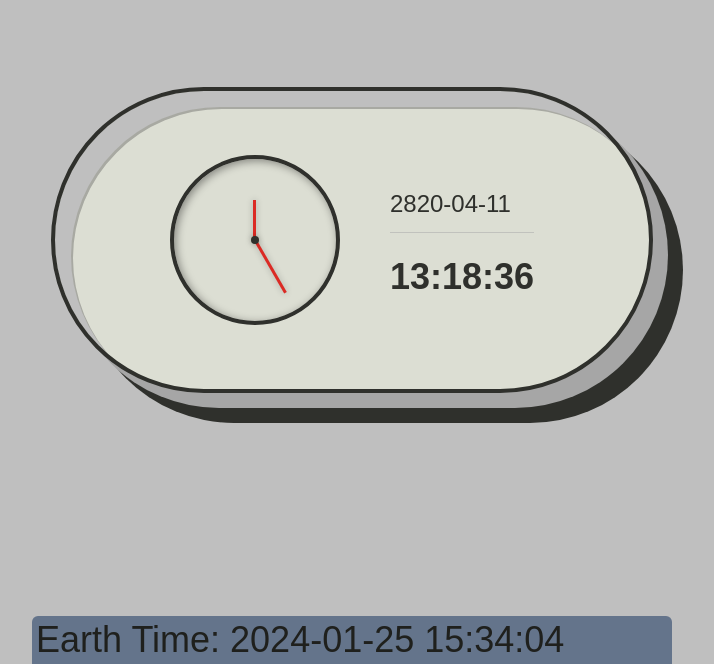
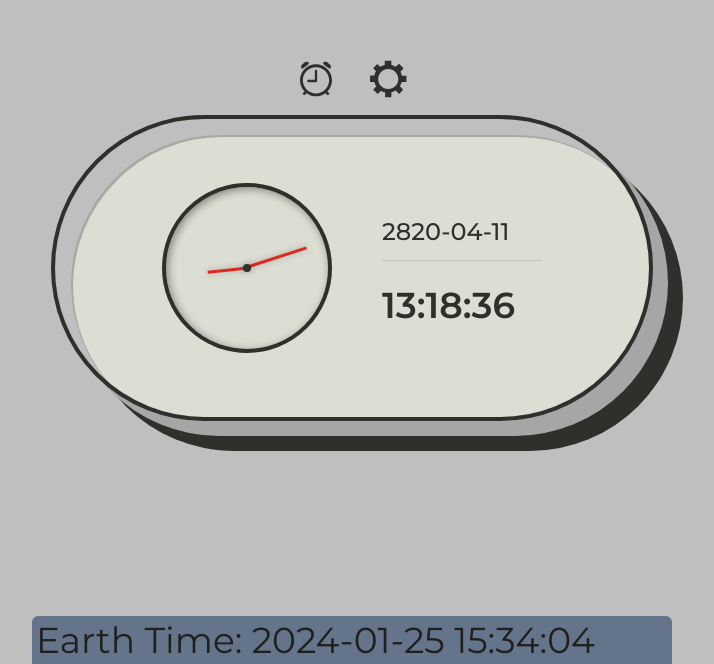
Before and after one commit to bqdcc/alien-clock, a Vue app: page / in a window 1280 px wide. Shown: the part 136-800 px from the top of the page, without its empty margins (288-1002 px from the left). Built offline with nearby package versions, Linux system fonts and the light colour scheme.

Commit message:
✨ feat: simple clock

```diff
--- a/src/App.vue
+++ b/src/App.vue
@@ -2,23 +2,23 @@
 import { earthTimeToAlienTime, alienTimeToEarthTime, formatAlienDate } from './utils/time';
 import { formatEarthDate } from './utils';
 import { ref, watch } from 'vue';
+import SimpleClock from './component/SimpleClock.vue';
+import AlarmIcon from './assets/AlarmIcon.vue';
+import SettingIcon from './assets/SettingIcon.vue';
 
-const hourPointerStyle = ref();
-const minutesPointerStyle = ref();
+const hoursPointerRotate = ref();
+const minutesPointerRotate = ref();
 
-const clock = () => {
-  // We get the Date object
-  let date = new Date();
-
+const clock = (hours: number, minutes: number) => {
   // We get the hours and minutes
-  // (current time) / 12(hours) * 360(deg circle)
-  // (Current minute) / 60(minutes) * 360(deg circle)
-  let hh = (date.getHours() / 12) * 360,
-    mm = (date.getMinutes() / 60) * 360;
+  // (current time) / 18(hours) * 360(deg circle)
+  // (Current minute) / 90(minutes) * 360(deg circle)
+  let hh = (hours / 18) * 360,
+    mm = (minutes / 90) * 360;
 
   // We add a rotation to the elements
-  hourPointerStyle.value = `rotateZ(${hh + mm / 12}deg)`;
-  minutesPointerStyle.value = `rotateZ(${mm}deg)`;
+  hoursPointerRotate.value = hh + mm / 18;
+  minutesPointerRotate.value = mm;
 };
 
 const alienTime = ref(earthTimeToAlienTime());
@@ -29,29 +29,28 @@ setInterval(() => {
 
 watch(alienTime, (newVal) => {
   earthTime.value = alienTimeToEarthTime(newVal);
+  clock(newVal.hours, newVal.minutes);
 });
 </script>
 
 <template>
   <main class="m-auto flex h-full w-[640px] flex-col bg-cover text-4xl">
-    <div class="flex flex-1 items-center justify-center">
+    <div class="flex flex-1 flex-col items-center justify-center">
+      <div class="mb-4 flex gap-8">
+        <button>
+          <AlarmIcon
+            class="h-10 w-10 rounded-full transition-shadow hover:shadow-md hover:shadow-redC"
+          />
+        </button>
+        <button>
+          <SettingIcon class="h-10 w-10 rounded-full transition-shadow hover:shadow-md hover:shadow-redC" />
+        </button>
+      </div>
       <div
         class="flex h-[306px] w-[602px] items-center justify-center rounded-[10rem] border-[4px] border-solid border-blackC bg-containerC shadow-border"
       >
-        <div
-          class="relative flex h-[170px] w-[170px] items-center justify-center rounded-[50%] border-[4px] border-solid border-blackC bg-containerC shadow-[inset_2px_2px_8px_rgba(0,0,0,.4)]"
-        >
-          <div
-            class="z-[2] h-[8px] w-[8px] rounded-[50%] bg-blackC shadow-[0_0_6px_rgba(0,0,0,.25)]"
-          ></div>
-          <div
-            class="absolute h-[40px] w-[3px] origin-bottom translate-y-[-20px] bg-redC shadow-[0_0_6px_rgba(0,0,0,.25)]"
-          ></div>
-          <div
-            class="absolute h-[62px] w-[3px] origin-bottom translate-y-[-32px] rotate-[150deg] bg-redC shadow-[0_0_6px_rgba(0,0,0,.25)]"
-          ></div>
-        </div>
-        <div class="ml-[50px] flex flex-col text-blackC">
+        <SimpleClock :hours-rotate="hoursPointerRotate" :minutes-rotate="minutesPointerRotate" />
+        <div class="ml-[50px] flex w-[160px] flex-col text-blackC">
           <div
             class="mb-[1.5rem] border-b-[1px] border-solid border-textCL pb-[.5rem] text-[1.5rem] font-medium"
           >
--- /dev/null
+++ b/src/assets/SettingIcon.vue
@@ -0,0 +1,18 @@
+<template>
+  <svg
+    t="1706327437074"
+    class="icon"
+    viewBox="0 0 1024 1024"
+    version="1.1"
+    xmlns="http://www.w3.org/2000/svg"
+    p-id="1589"
+    width="200"
+    height="200"
+  >
+    <path
+      d="M984 590.4 984 425.6l-116.8 0c-8-35.2-19.2-67.2-36.8-97.6l1.6-3.2 76.8-91.2-112-112-91.2 75.2c-32-20.8-68.8-36.8-107.2-46.4L598.4 46.4 428.8 46.4l0 104c-41.6 9.6-80 27.2-115.2 49.6l-76.8-70.4-104 104 72 78.4c-20.8 33.6-36.8 70.4-44.8 110.4L52.8 422.4l0 168 108.8 0 0 0c9.6 40 27.2 76.8 49.6 110.4l-78.4 81.6 112 110.4 84.8-75.2L336 816c32 17.6 67.2 32 104 40l0 0L436.8 976l160 0 3.2-123.2c38.4-9.6 75.2-25.6 107.2-46.4l0 0 89.6 86.4 104-108.8L816 697.6c20.8-32 36.8-68.8 46.4-107.2L984 590.4zM518.4 768c-142.4 0-257.6-115.2-257.6-257.6s115.2-257.6 257.6-257.6c142.4 0 257.6 115.2 257.6 257.6S660.8 768 518.4 768z"
+      p-id="1590"
+      fill="#2F302C"
+    ></path>
+  </svg>
+</template>
--- /dev/null
+++ b/src/component/SimpleClock.vue
@@ -0,0 +1,30 @@
+<script setup lang="ts">
+const props = defineProps({
+  hoursRotate: {
+    type: Number,
+    default: 0,
+  },
+  minutesRotate: {
+    type: Number,
+    default: 0,
+  },
+});
+</script>
+
+<template>
+  <div
+    class="relative flex h-[170px] w-[170px] items-center justify-center rounded-[50%] border-[4px] border-solid border-blackC bg-containerC shadow-[inset_2px_2px_8px_rgba(0,0,0,.4)]"
+  >
+    <div
+      class="z-[2] h-[8px] w-[8px] rounded-[50%] bg-blackC shadow-[0_0_6px_rgba(0,0,0,.25)]"
+    ></div>
+    <div
+      class="absolute h-[40px] w-[3px] origin-bottom bg-redC shadow-[0_0_6px_rgba(0,0,0,.25)] transition-transform"
+      :style="`transform: translateY(-20px) rotateZ(${props.hoursRotate}deg)`"
+    ></div>
+    <div
+      class="absolute h-[62px] w-[3px] origin-bottom bg-redC shadow-[0_0_6px_rgba(0,0,0,.25)] transition-transform"
+      :style="`transform: translateY(-32px) rotateZ(${props.minutesRotate}deg)`"
+    ></div>
+  </div>
+</template>
--- a/src/style.css
+++ b/src/style.css
@@ -1,8 +1,8 @@
+@import url('https://fonts.googleapis.com/css2?family=Montserrat:wght@400;500;600&display=swap');
+
 @tailwind base;
 @tailwind components;
 @tailwind utilities;
-
-@import url('https://fonts.googleapis.com/css2?family=Montserrat:wght@400;500;600&display=swap');
 
 html,
 body,
@@ -13,5 +13,5 @@ body,
 }
 
 #app {
-  background-color: #BFBFBF;
+  background-color: #bfbfbf;
 }
```
Also changed, not shown: src/assets/AlarmIcon.vue (added, +30 -0 lines), .prettierrc.json.
